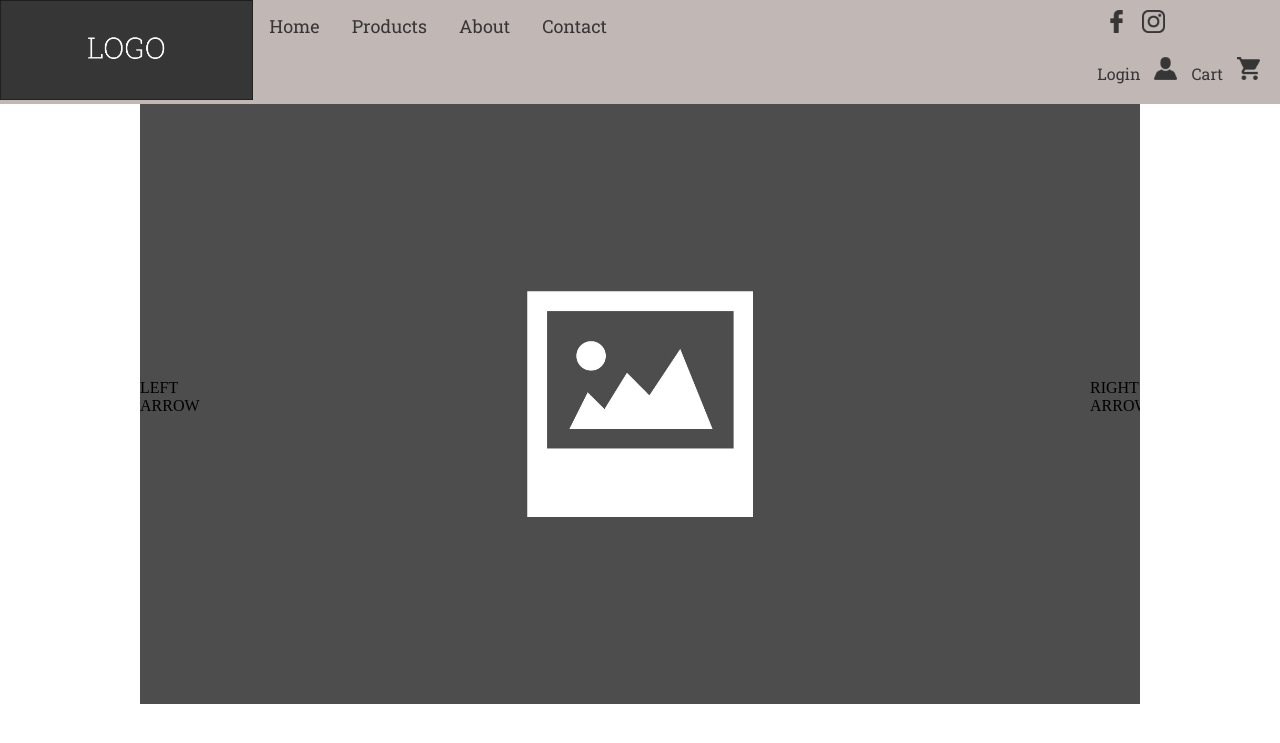
After one commit to FloppyDawg-week8Proj/floppydawg, a PHP site: page /Views/hero-slider-view.php in a window 1280 px wide. The commit adds this page. Shown: the top 743 px of the page. Run offline with PHP 8.4, Linux system fonts and the light colour scheme.

Commit message:
fixing conflict

```diff
--- /dev/null
+++ b/Views/hero-slider-view.php
@@ -0,0 +1,47 @@
+<?php include("header-view.php"); ?>
+<section class="heroSlider">
+	<div class="slide-keyhole container">
+		<div class="slide-container">
+			<div class="slide-holder">
+				<span class="slide-imgWraper">
+					<div class="slide-imgHolder coverBg">
+						<img width="200" src="../assets/placeholder.jpg" alt="default" class="slide-img">
+					</div>
+				</span>
+			</div>
+			<div class="slide-holder">
+				<span class="slide-imgWraper">
+					<div class="slide-imgHolder coverBg">
+						<img width="200" src="../assets/placeholder2.jpg" alt="default" class="slide-img">
+					</div>
+				</span>
+			</div>
+			<div class="slide-holder">
+				<span class="slide-imgWraper">
+					<div class="slide-imgHolder coverBg">
+						<img width="200" src="../assets/placeholder.jpg" alt="default" class="slide-img">
+					</div>
+				</span>
+			</div>
+			<div class="slide-holder">
+				<span class="slide-imgWraper">
+					<div class="slide-imgHolder coverBg">
+						<img width="200" src="../assets/placeholder2.jpg" alt="default" class="slide-img">
+					</div>
+				</span>
+			</div>
+			<div class="slide-holder">
+				<span class="slide-imgWraper">
+					<div class="slide-imgHolder coverBg">
+						<img width="200" src="../assets/placeholder.jpg" alt="default" class="slide-img">
+					</div>
+				</span>
+			</div>
+		</div>
+		<span class="slide-control slide-back">LEFT ARROW</span>
+		<span class="slide-control slide-next">RIGHT ARROW</span>
+	</div>
+</section>
+<script  src="https://code.jquery.com/jquery-3.3.1.min.js"  integrity="sha256-FgpCb/KJQlLNfOu91ta32o/NMZxltwRo8QtmkMRdAu8="  crossorigin="anonymous"></script>
+<script src="../js/makeCoverBg.js"></script>
+<script src="../js/heroSlider.js"></script>
--- a/css/style.css
+++ b/css/style.css
@@ -13,7 +13,12 @@ color : #28beee; //light blue
 	list-style-type: none;
 	text-decoration: none;
 }
-
+.container{
+	position: relative;
+	max-width: 1000px;
+	width: 80%;
+	margin: auto;
+}
 /********HEADER*********/
 
 	header
@@ -124,7 +129,62 @@ color : #28beee; //light blue
 
 
 /*********END OF HEADER***********/
-
+/**********HERO SLIDER*************/
+.heroSlider{
+	height: 600px;
+	width: 100%;
+	position: relative;
+	display: block;
+}
+.slide-keyhole{
+	position: relative;
+	height: 100%;
+	display: block;
+	width: 100%;
+	/*-----------------------------remember to change if nescessary-------------*/overflow: hidden;
+}
+.slide-container{
+	height: 100%;
+}
+.slide-holder{
+	position: absolute;
+	height: 100%;
+	float: left;
+	transition: all 2s ease;
+}
+.slide-img{
+	position: relative;
+	height: 100%;
+	width: 100%;
+}
+.slide-imgWraper{
+	position: absolute;
+	top: 0;
+	left: 0;
+	right: 0;
+	bottom: 0;
+	margin: auto;
+	overflow: hidden;
+}
+.slide-imgHolder{
+	height: 100%;
+	width: 100%;
+}
+.slide-control{
+	height: 50px;
+	width: 50px;
+	position: absolute;
+	top: 50%;
+	transform: translateY(-25px);
+	cursor: pointer;
+}
+.slide-control.slide-back{
+	left: 0 ;
+}
+.slide-control.slide-next{
+	right: 0 ;
+}
+/*********END OF HERO SLIDER***********/
 /*************FOOTER***************/
 
 footer
@@ -161,9 +221,7 @@ footer hr
 {
 	float: left;
 }
-
-.payment
-{
+.payment{
 	float: right;
 }
 .payment a
--- /dev/null
+++ b/js/heroSlider.js
@@ -0,0 +1,80 @@
+//$(function(){
+//	/* seting variables */
+//	const keyholeWidth = $(".slide-keyhole").outerWidth();
+//	const arrSlides = $(".slide-holder");
+//	const slidesContainer = $(".slide-container");
+////	const curretSlider = getCurrentSlider();
+//
+//	slidesContainer.css({"position": "absolute", "height": "100%", "width": "100%"});
+//
+//	arrSlides.each(function(){
+//		$(this).css("width", "0");
+//		$(this).css({"transition": "width 1s 0.2s ease, left 0.1s linear, right 0.1s linear", "position": "absolute"});
+//	});
+//
+//	$(".slide-control").click(function(){
+//		if($(this).hasClass("slide-back")){
+//			currentSlide.css({"right": "0", "left": "auto", "width": "0"});
+//			prevtSlide.css({"right": "auto", "left": "0", "width": "100%"});
+//		}
+//		if($(this).hasClass("slide-next")){
+//			currentSlide.css({"left": "0", "rights": "auto", "width": "0"});
+//			nextSlide.css({"left": "auto", "rights": "0", "width": "100%"});
+//		}
+//	});
+//
+//
+//});
+
+$(function(){
+	$(".slide-keyhole").hover(
+		function(){
+			clearInterval(startSlider);
+		},
+		function(){
+			startSlider = setInterval(moveSlide, 3000);
+		}
+	);
+	function heroSlider(){
+		var arrSlide = $(".slide-holder");
+		var slidesWidth = $(".slide-keyhole").outerWidth();
+		var containerWidth = arrSlide.length*(slidesWidth);
+		$(".slide-container").css({"width": containerWidth, "transform": "translate(-"+slidesWidth*(Math.floor(arrSlide.length/2))+"px)"});
+
+		for(var i=0; i<arrSlide.length ; i++){
+			var pos = i*slidesWidth;
+			arrSlide[i].style.width = slidesWidth+"px";
+			arrSlide[i].style.left = pos+"px";
+		}
+		startSlider = setInterval(moveSlide, 3000);
+	}
+	function moveSlide(direction = "next"){
+		var arrSlide = $(".slide-holder");
+		var slidesWidth = $(".slide-keyhole").outerWidth();
+		for(var a=0; a<arrSlide.length ; a++){
+			let newPos = '';
+			if(newPos<0){
+				newPos = (arrSlide.length-1)*slidesWidth;
+				arrSlide[a].style.zIndex = "-1";
+			}else{
+				arrSlide[a].style.zIndex = "2";
+			}
+
+			if(direction == "next"){
+				newPos = parseInt(arrSlide[a].style.left)-slidesWidth;
+			}else if(direction == "prev"){
+				newPos = parseInt(arrSlide[a].style.left)+slidesWidth;
+			}
+			arrSlide[a].style.left = newPos+"px";
+		}
+	}
+	$(".slide-control").click(function(){
+	if($(this).hasClass("slide-back")){
+		moveSlide("prev");
+	}
+	if($(this).hasClass("slide-next")){
+		moveSlide("next");
+	}
+	});
+	heroSlider();
+});
--- /dev/null
+++ b/js/makeCoverBg.js
@@ -0,0 +1,11 @@
+function makeCoverBg(){
+    var arrBoxToCover = document.getElementsByClassName('coverBg');
+    for(var i=0; i<arrBoxToCover.length; i++){
+        arrBoxToCover[i].image = arrBoxToCover[i].querySelector('img'); //select the image inside
+        arrBoxToCover[i].image.style.opacity = 0; //make the image inviseble
+        arrBoxToCover[i].style.backgroundImage = "url('"+arrBoxToCover[i].image.src+"')";//set the image as background
+        arrBoxToCover[i].style.backgroundPosition = 'center';
+        arrBoxToCover[i].style.backgroundSize = 'cover';
+    }
+}
+makeCoverBg();
```
Also changed, not shown: assets/placeholder.jpg (added), assets/placeholder2.jpg (added).
